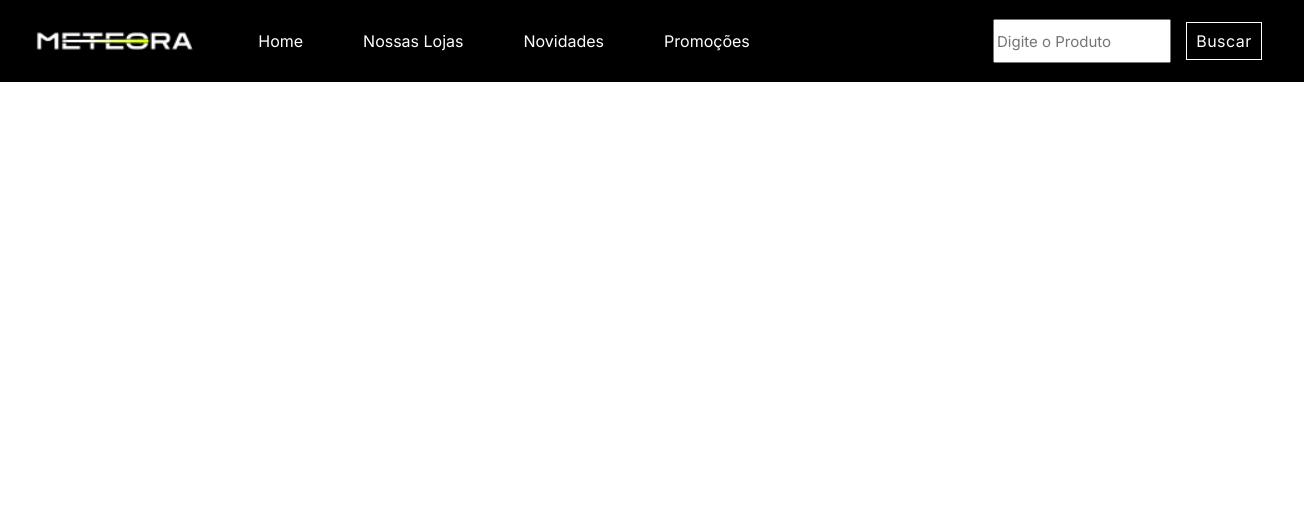
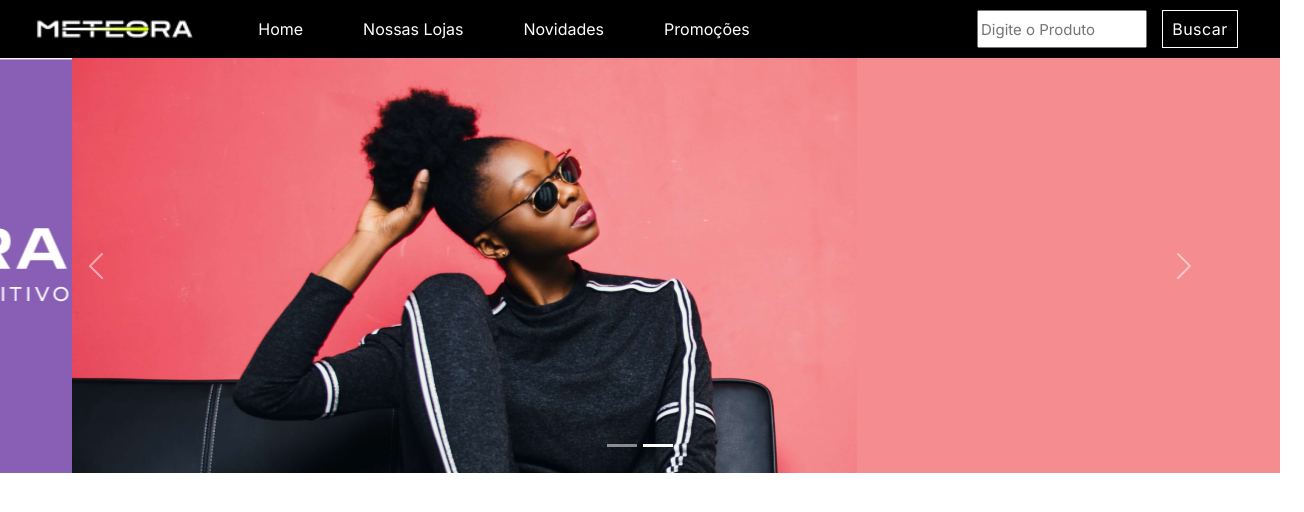
Before and after one commit to RenanCruz7/meteora, a React (Create React App) app: page / in a window 1280 px wide. Shown: the top 512 px of the page, 1304 px wide, since content can reach past the window. Built offline with nearby package versions, Linux system fonts and the light colour scheme.

Commit message:
Carossel

```diff
--- a/package.json
+++ b/package.json
@@ -3,6 +3,7 @@
   "version": "0.1.0",
   "private": true,
   "dependencies": {
+    "@coreui/react": "^4.8.0",
     "@testing-library/jest-dom": "^5.16.5",
     "@testing-library/react": "^13.4.0",
     "@testing-library/user-event": "^13.5.0",
@@ -10,7 +11,9 @@
     "@types/node": "^16.18.36",
     "@types/react": "^18.2.13",
     "@types/react-dom": "^18.2.6",
+    "bootstrap": "^5.3.1",
     "react": "^18.2.0",
+    "react-bootstrap": "^2.8.0",
     "react-dom": "^18.2.0",
     "react-scripts": "5.0.1",
     "typescript": "^4.9.5",
--- a/src/App.tsx
+++ b/src/App.tsx
@@ -1,9 +1,13 @@
 import React from 'react';
 import Cabecalho from './components/Cabecalho'
+import Carossel from './components/Carossel';
 
 function App() {
   return (
-    <Cabecalho/>
+    <>
+      <Cabecalho />
+      <Carossel/>
+    </>
   );
 }
 
--- /dev/null
+++ b/src/components/Carossel/index.css
@@ -0,0 +1,6 @@
+.estilo{
+    width: 100vw;
+}
+.imagem{
+    width: 100vw;
+}
--- /dev/null
+++ b/src/components/Carossel/index.tsx
@@ -0,0 +1,29 @@
+import React from 'react';
+import 'bootstrap/dist/css/bootstrap.css';
+import Carousel  from 'react-bootstrap/Carousel';
+import Img1 from '../../imagens/Banner carousel 1 _ 1440 (1).png'
+import Img2 from '../../imagens/Banner carousel 2 _ 1440 (1).png'
+import Img3 from '../src/imagens/Banner carousel 3 _ 1440 (1).png'
+
+const Carossel = () => {
+    return(
+        <div className='estilo'>
+            <Carousel>
+                <Carousel.Item>
+                    <img
+                        src={Img1}
+                        alt="Image One"
+                    />
+                </Carousel.Item>
+                <Carousel.Item>
+                    <img
+                        src={Img2}
+                        alt="Image Two"
+                    />
+                </Carousel.Item>
+            </Carousel>
+        </div>
+    )
+}
+
+export default Carossel
```
Also changed, not shown: 1 other file (tests, documents, lock files or other folders).
